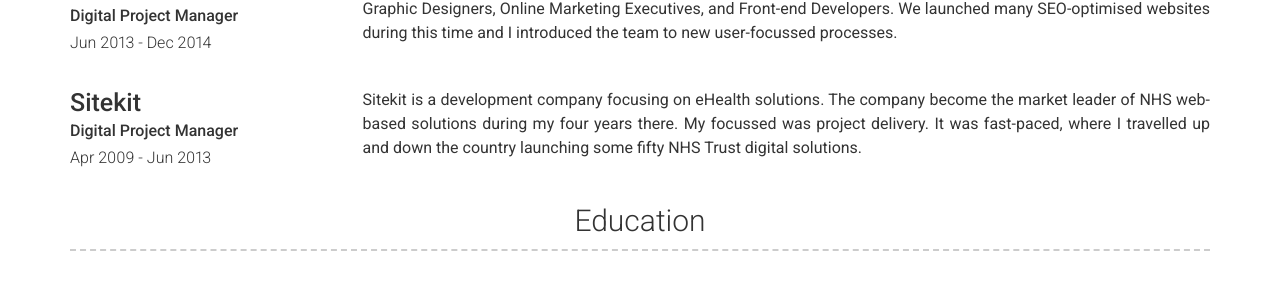
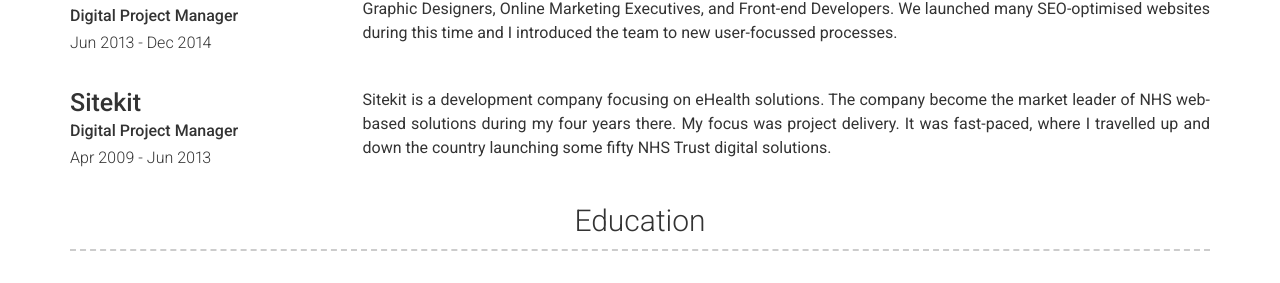
Before and after one commit to csgdavidson/Charlie-Davidson2, a Jekyll site: the page built from index.md, in a window 1280 px wide. Shown: the part 864-1147 px from the top of the page. Built offline with Jekyll 4.4.1, drawn with Linux system fonts in a browser that asks for light colours; nearby versions of some CDN libraries.

Commit message:
Update experience.yml

```diff
--- a/_data/experience.yml
+++ b/_data/experience.yml
@@ -22,4 +22,4 @@
   job_title: Digital Project Manager
   dates: Apr 2009 - Jun 2013
   description:
-    Sitekit is a development company focusing on eHealth solutions. The company become the market leader of NHS web-based solutions during my four years there. My focussed was project delivery. It was fast-paced, where I travelled up and down the country launching some fifty NHS Trust digital solutions.
+    Sitekit is a development company focusing on eHealth solutions. The company become the market leader of NHS web-based solutions during my four years there. My focus was project delivery. It was fast-paced, where I travelled up and down the country launching some fifty NHS Trust digital solutions.
```
